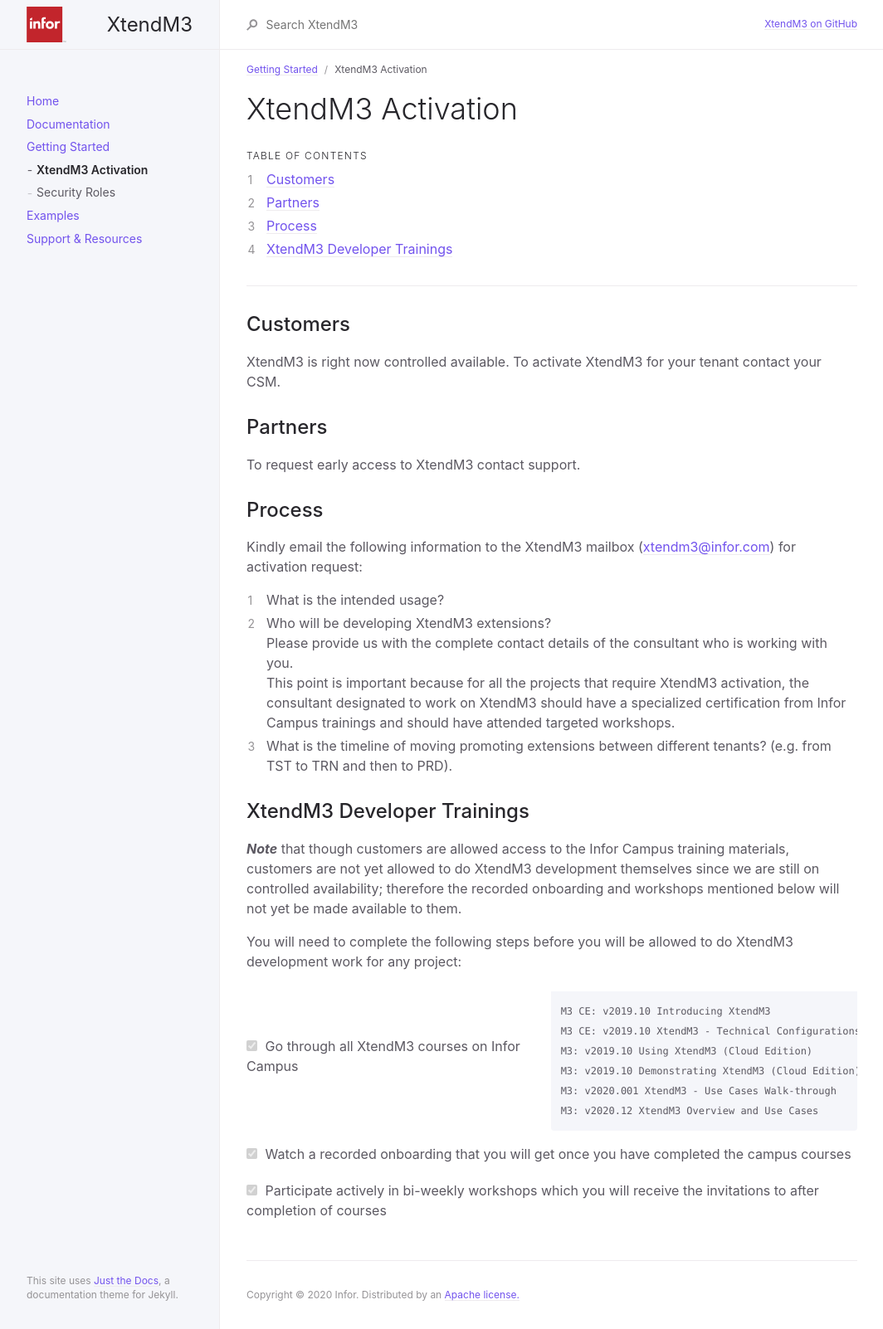
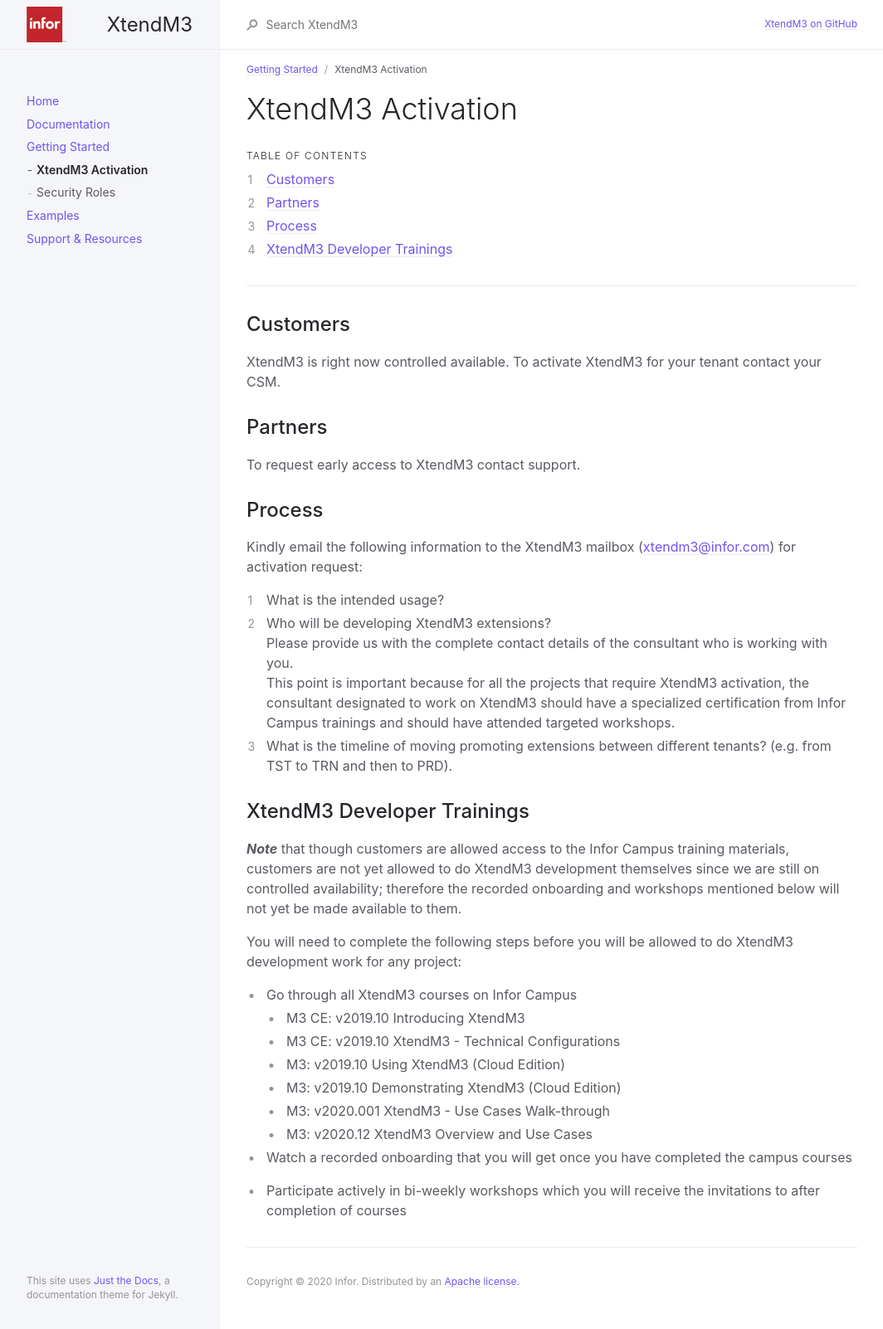
Before and after one commit to infor-cloud/xtendm3, a Jekyll site: the page built from docs/getting-started/xtendm3-activation.md, in a window 1280 px wide. Shown: the whole page at 83% size, without its empty margins (107-1171 px from the left). Built offline with Jekyll 4.4.1, drawn with Linux system fonts in a browser that asks for light colours.

```diff
--- a/docs/getting-started/xtendm3-activation.md
+++ b/docs/getting-started/xtendm3-activation.md
@@ -36,16 +36,15 @@ This point is important because for all the projects that require XtendM3 activa
 
 You will need to complete the following steps before you will be allowed to do XtendM3 development work for any project:
 
-- [x] Go through all XtendM3 courses on Infor Campus
-
-      M3 CE: v2019.10 Introducing XtendM3
-      M3 CE: v2019.10 XtendM3 - Technical Configurations
-      M3: v2019.10 Using XtendM3 (Cloud Edition)
-      M3: v2019.10 Demonstrating XtendM3 (Cloud Edition)
-      M3: v2020.001 XtendM3 - Use Cases Walk-through
-      M3: v2020.12 XtendM3 Overview and Use Cases
+- Go through all XtendM3 courses on Infor Campus
+  - M3 CE: v2019.10 Introducing XtendM3
+  - M3 CE: v2019.10 XtendM3 - Technical Configurations
+  - M3: v2019.10 Using XtendM3 (Cloud Edition)
+  - M3: v2019.10 Demonstrating XtendM3 (Cloud Edition)
+  - M3: v2020.001 XtendM3 - Use Cases Walk-through
+  - M3: v2020.12 XtendM3 Overview and Use Cases
 
 
-- [x] Watch a recorded onboarding that you will get once you have completed the campus courses
+- Watch a recorded onboarding that you will get once you have completed the campus courses
 
-- [x] Participate actively in bi-weekly workshops which you will receive the invitations to after completion of courses
+- Participate actively in bi-weekly workshops which you will receive the invitations to after completion of courses
```
